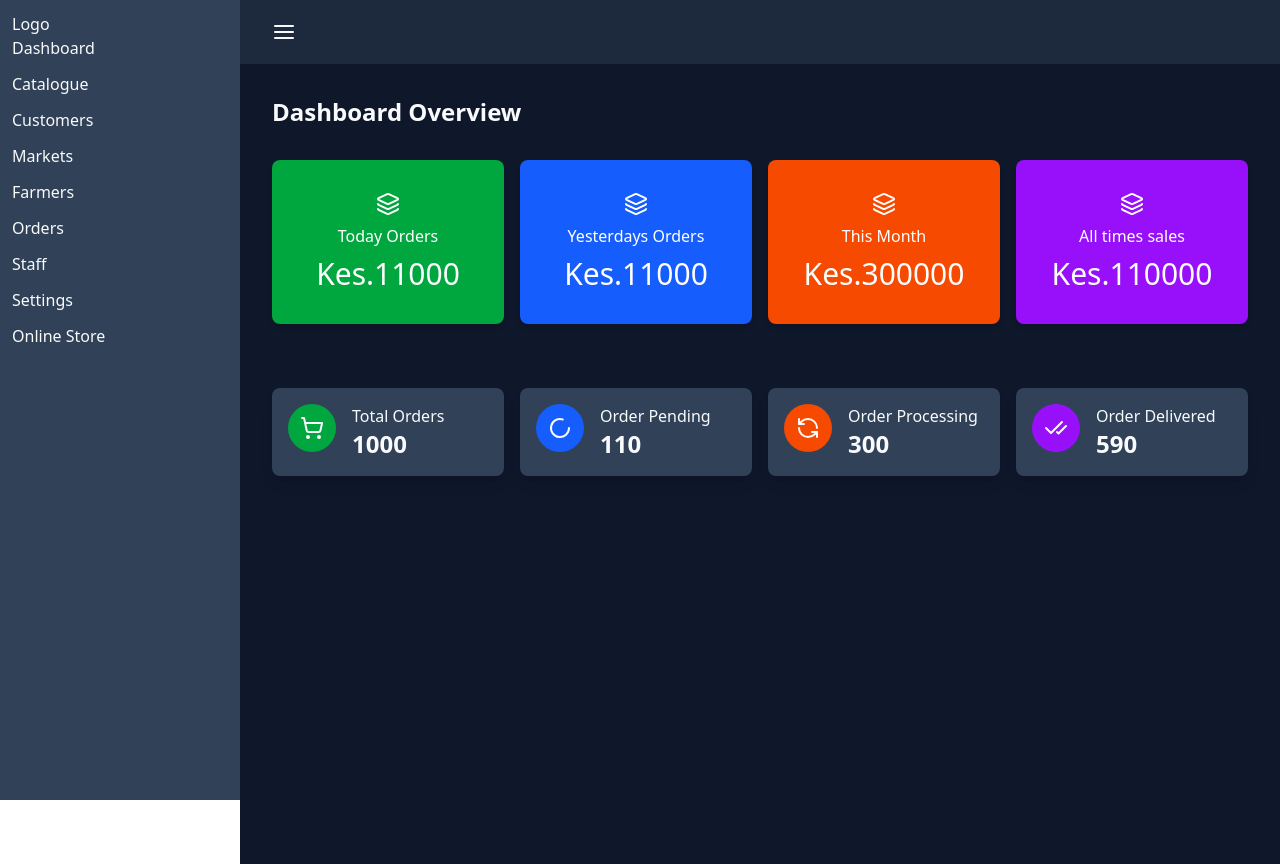
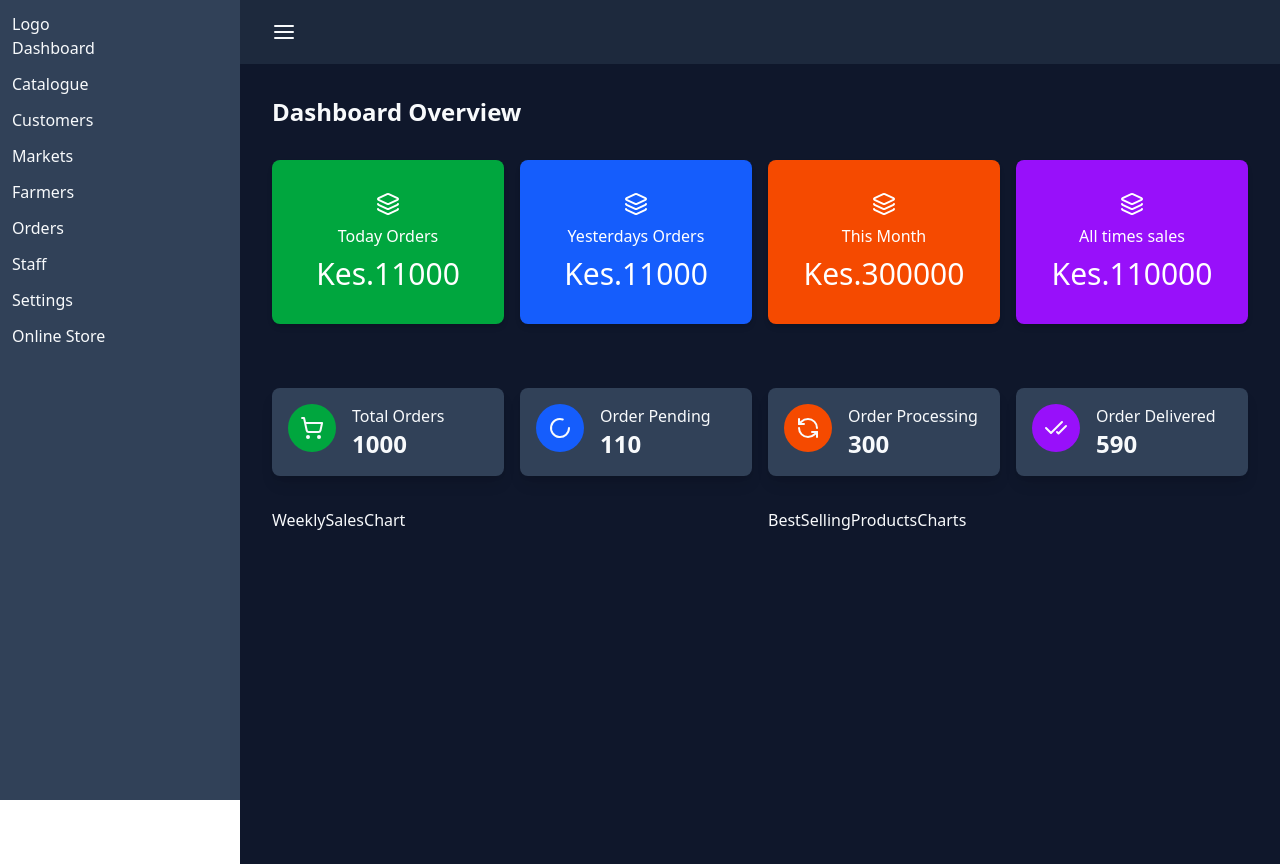
Before and after one commit to AfaaqRamzan/Multi-Vendor-Ecommerce, a Next.js app: page /dashboard in a window 1280 px wide. Built offline with nearby package versions, Linux system fonts and the light colour scheme.

Commit message:
Created Dashboard Component to showcase my two charts

```diff
--- /dev/null
+++ b/components/backoffice/BestSellingProductsCharts.tsx
@@ -0,0 +1,7 @@
+import React from "react";
+
+const BestSellingProductsCharts = () => {
+  return <div>BestSellingProductsCharts</div>;
+};
+
+export default BestSellingProductsCharts;
--- /dev/null
+++ b/components/backoffice/DashboardCharts.tsx
@@ -0,0 +1,14 @@
+import React from "react";
+import WeeklySalesChart from "@/components/backoffice/WeeklySalesChart";
+import BestSellingProductsCharts from "@/components/backoffice/BestSellingProductsCharts";
+
+function DashboardCharts() {
+  return (
+    <div className="grid grid-cols-1 gap-4 lg:grid-cols-2">
+      <WeeklySalesChart />
+      <BestSellingProductsCharts />
+    </div>
+  );
+}
+
+export default DashboardCharts;
--- /dev/null
+++ b/components/backoffice/WeeklySalesChart.tsx
@@ -0,0 +1,7 @@
+import React from "react";
+
+const WeeklySalesChart = () => {
+  return <div>WeeklySalesChart</div>;
+};
+
+export default WeeklySalesChart;
--- a/src/app/(back-office)/dashboard/page.tsx
+++ b/src/app/(back-office)/dashboard/page.tsx
@@ -1,3 +1,4 @@
+import DashboardCharts from "@/components/backoffice/DashboardCharts";
 import Heading from "@/components/backoffice/Heading";
 import LargeCards from "@/components/backoffice/LargeCards";
 import SmallCards from "@/components/backoffice/SmallCards";
@@ -7,10 +8,12 @@ export default function Dashboard() {
   return (
     <div>
       <Heading title="Dashboard Overview" />
-      {/* LargeCards */}
+      {/* Large Cards */}
       <LargeCards />
-      {/* SmallCards */}
+      {/* Small Cards */}
       <SmallCards />
+      {/* Charts */}
+      <DashboardCharts />
     </div>
   );
 }
```
